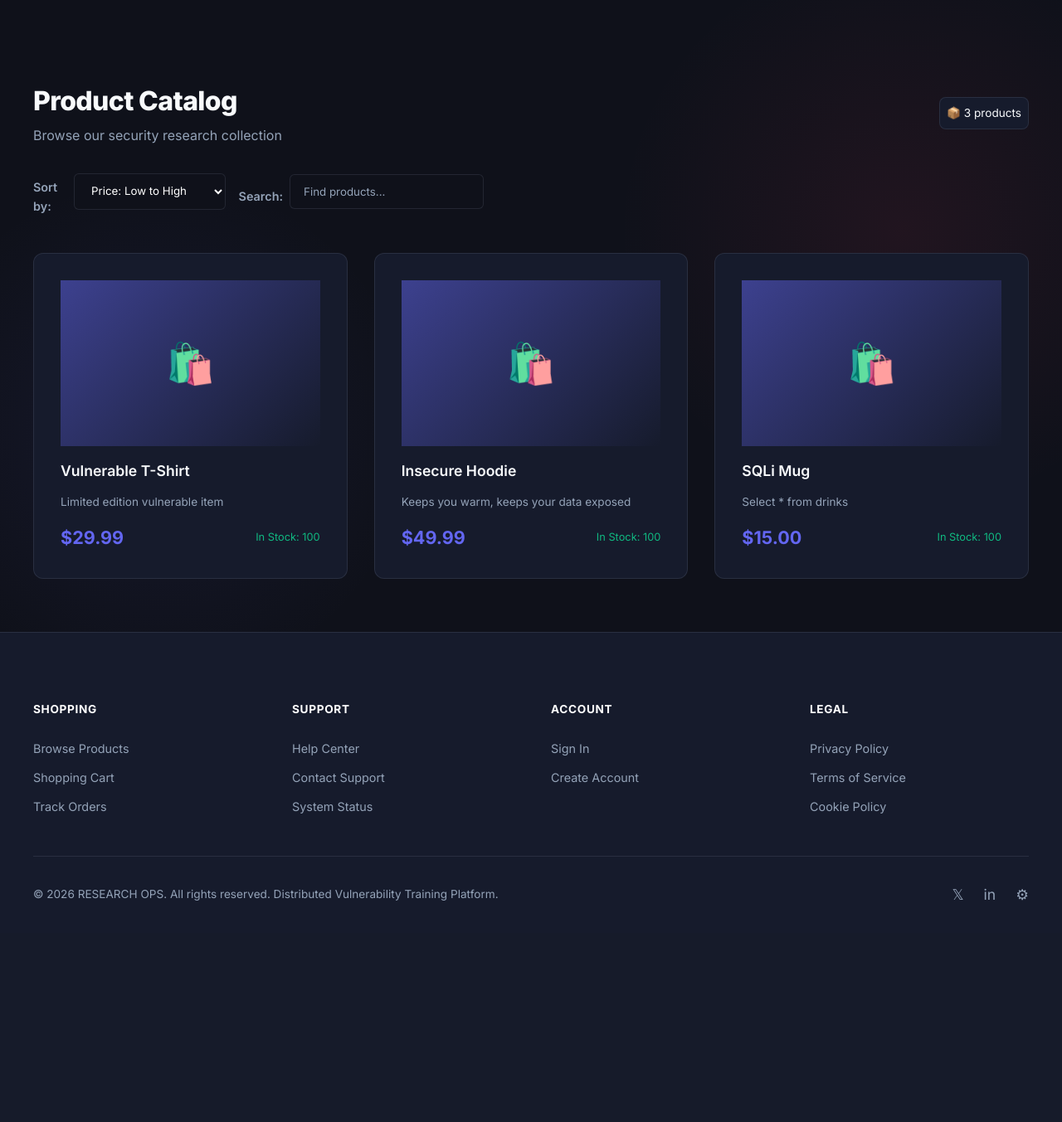
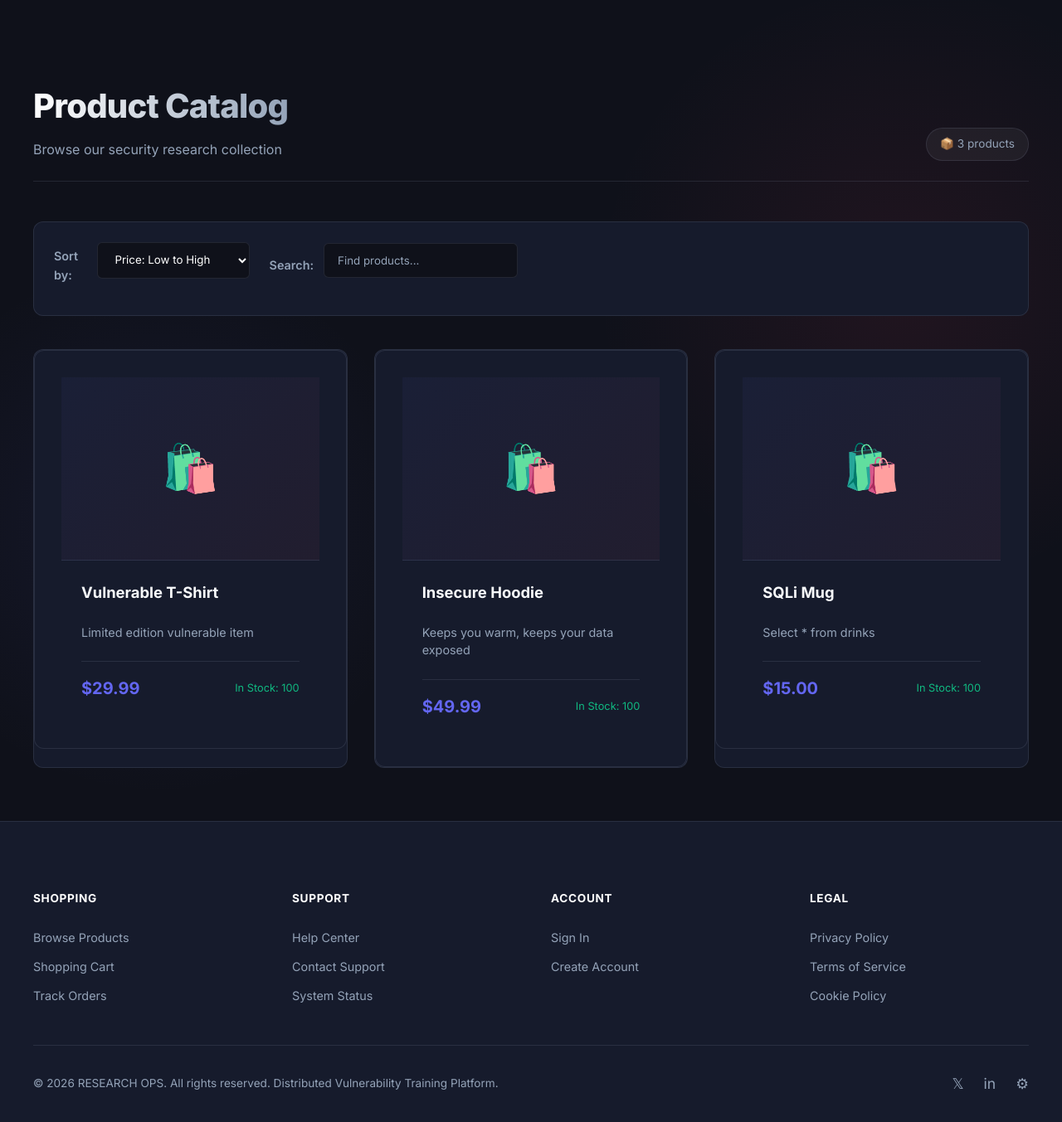
Before and after one commit to JanmeshRAUT/Vulnerable-Website, a Flask app: page /products in a window 1280 px wide. Shown: the part 84-1437 px from the top of the page at 83% size. Before the commit the page ends 1170 px from the top, so only its background shows below. Run offline with Flask 3, Linux system fonts and the light colour scheme; data comes from the database, SQL or seed files in the repository.

Commit message:
Renovate Product, Auth, and Forms CSS with premium design system

```diff
--- a/static/css/products.css
+++ b/static/css/products.css
@@ -4,14 +4,21 @@
 
 /* Product Card Base */
 .product-card {
+    background: var(--bg-secondary);
+    border: 1px solid var(--border-color);
+    border-radius: 12px;
     overflow: hidden;
     cursor: pointer;
-    transition: all 0.3s ease;
+    transition: all 0.3s cubic-bezier(0.4, 0, 0.2, 1);
+    position: relative;
+    display: flex;
+    flex-direction: column;
 }
 
 .product-card:hover {
-    transform: translateY(-4px);
-    box-shadow: 0 12px 25px rgba(99, 102, 241, 0.15);
+    transform: translateY(-8px);
+    box-shadow: var(--card-shadow);
+    border-color: var(--accent-primary);
 }
 
 .product-card a {
@@ -22,45 +29,57 @@
 /* Product Image */
 .product-image {
     width: 100%;
-    height: 200px;
-    background: linear-gradient(135deg, var(--accent-glow), transparent);
+    height: 220px;
+    background: linear-gradient(135deg, rgba(99, 102, 241, 0.05), rgba(244, 63, 94, 0.05));
     display: flex;
     align-items: center;
     justify-content: center;
-    color: var(--text-secondary);
-    font-size: 3rem;
-    margin-bottom: 1rem;
+    color: var(--text-muted);
+    font-size: 3.5rem;
+    border-bottom: 1px solid var(--border-color);
+    transition: transform 0.5s ease;
+}
+
+.product-card:hover .product-image {
+    transform: scale(1.05);
 }
 
 /* Product Info */
 .product-info {
-    padding: 0;
+    padding: 1.5rem;
+    flex-grow: 1;
+    display: flex;
+    flex-direction: column;
 }
 
 .product-name {
-    font-size: 1.1rem;
-    font-weight: 600;
-    margin-bottom: 0.5rem;
-    color: var(--text-primary);
+    font-size: 1.15rem;
+    font-weight: 700;
+    margin: 0 0 0.5rem 0;
+    color: var(--text-main);
 }
 
 .product-desc {
-    font-size: 0.85rem;
-    color: var(--text-secondary);
-    margin-bottom: 1rem;
-    line-height: 1.4;
+    font-size: 0.9rem;
+    color: var(--text-muted);
+    margin-bottom: 1.5rem;
+    line-height: 1.5;
+    flex-grow: 1;
 }
 
 .product-footer {
     display: flex;
     justify-content: space-between;
     align-items: center;
+    margin-top: auto;
+    padding-top: 1rem;
+    border-top: 1px solid var(--border-color);
 }
 
 .product-price {
-    font-size: 1.35rem;
+    font-size: 1.25rem;
     font-weight: 700;
-    color: var(--accent);
+    color: var(--accent-primary);
 }
 
 /* Product Stock Badge */
@@ -73,64 +92,79 @@
 .product-list-header {
     display: flex;
     justify-content: space-between;
-    align-items: center;
-    margin-bottom: 2rem;
+    align-items: flex-end;
+    margin-bottom: 3rem;
+    padding-bottom: 1.5rem;
+    border-bottom: 1px solid var(--border-color);
 }
 
 .product-list-header h1 {
-    font-size: 2rem;
-    margin: 0 0 0.25rem;
+    font-size: 2.5rem;
+    margin: 0 0 0.5rem;
+    background: linear-gradient(to right, #fff, #94a3b8);
+    -webkit-background-clip: text;
+    background-clip: text;
+    color: transparent;
 }
 
 .product-list-header p {
-    color: var(--text-secondary);
+    color: var(--text-muted);
     margin: 0;
 }
 
 .product-count {
-    display: flex;
+    display: inline-flex;
+    align-items: center;
     gap: 0.5rem;
-    background: var(--card-bg);
-    padding: 0.5rem;
-    border-radius: 0.5rem;
-    border: 1px solid var(--border);
+    background: rgba(255, 255, 255, 0.05);
+    padding: 0.5rem 1rem;
+    border-radius: 999px;
+    border: 1px solid var(--border-color);
     font-size: 0.85rem;
+    color: var(--text-muted);
 }
 
 /* Product Filters */
 .product-filter {
     display: flex;
-    gap: 1rem;
-    margin-bottom: 2rem;
+    gap: 1.5rem;
+    margin-bottom: 2.5rem;
     align-items: center;
     flex-wrap: wrap;
+    background: var(--bg-secondary);
+    padding: 1.5rem;
+    border-radius: 12px;
+    border: 1px solid var(--border-color);
 }
 
 .filter-group {
     display: flex;
     align-items: center;
-    gap: 0.5rem;
+    gap: 0.75rem;
 }
 
 .filter-group label {
     font-weight: 600;
     font-size: 0.9rem;
+    color: var(--text-muted);
 }
 
 .filter-group input,
 .filter-group select {
-    padding: 0.5rem 0.75rem;
-    background: var(--bg-color);
-    border: 1px solid var(--border);
-    border-radius: 0.35rem;
-    color: var(--text-primary);
+    padding: 0.6rem 1rem;
+    background: var(--bg-primary);
+    border: 1px solid var(--border-color);
+    border-radius: 6px;
+    color: var(--text-main);
     font-family: inherit;
+    transition: all 0.2s;
 }
 
 .filter-group input:focus,
 .filter-group select:focus {
     outline: none;
-    border-color: var(--accent);
+    border-color: var(--accent-primary);
+    box-shadow: 0 0 0 2px var(--glow-color);
 }
 
 .filter-group input[type="text"] {
```
Also changed, not shown: static/css/auth.css (+48 -21 lines), static/css/forms.css (+16 -14 lines), static/css/index-inline.css (+5 -31 lines).
